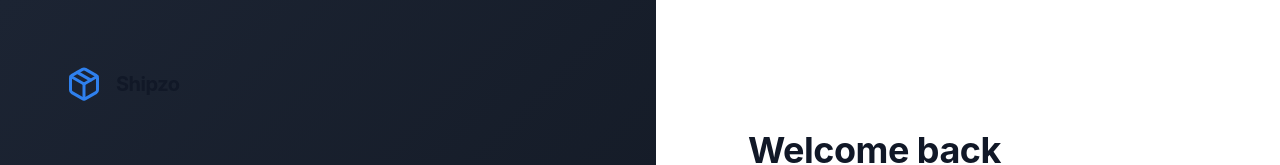
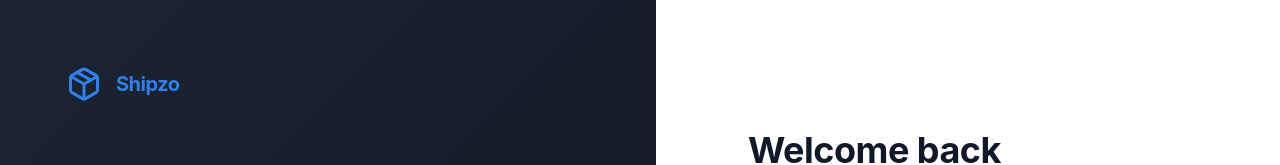
Before and after one commit to harshit-kumar-dev/odoo-Guj-Vid, a React app in the folder Frontend/: page / in a window 1280 px wide. Shown: the top 165 px of the page. Built offline with nearby package versions, Linux system fonts and the light colour scheme; the HTML template or start-up script is replaced by a standard one.

Commit message:
logo color fixed

```diff
--- a/Frontend/src/components/Expense.css
+++ b/Frontend/src/components/Expense.css
@@ -40,7 +40,7 @@
 .logo-text {
     font-size: 20px;
     font-weight: 700;
-    color: #111827;
+    color: #2F80ED;
     /* Dark text for header logo in this theme */
 }
 
--- a/Frontend/src/components/Login.css
+++ b/Frontend/src/components/Login.css
@@ -46,11 +46,11 @@ body {
 }
 
 .logo-text {
-    font-size: 32px;
-    font-weight: 700;
+    font-size: 24px;
+    font-weight: 600;
     letter-spacing: -0.5px;
-    /* Shipzo Blue from reference image */
     color: #2F80ED;
+    /* Shipzo blue updated */
 }
 
 /* Hero Section */
--- a/Frontend/src/components/Management.css
+++ b/Frontend/src/components/Management.css
@@ -39,7 +39,7 @@
 .logo-text {
     font-size: 20px;
     font-weight: 700;
-    color: #111827;
+    color: #2F80ED;
 }
 
 .header-actions {
```
